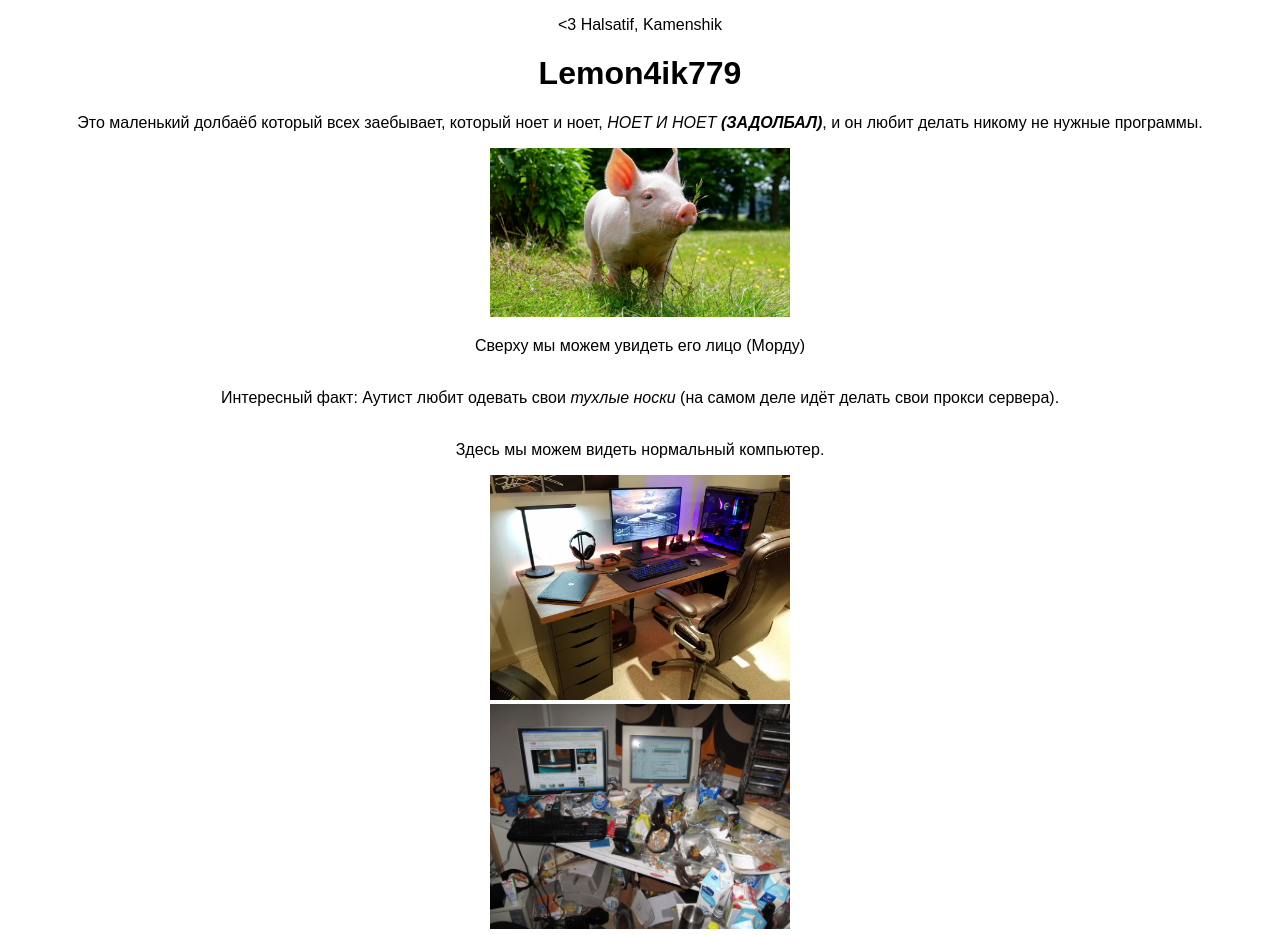
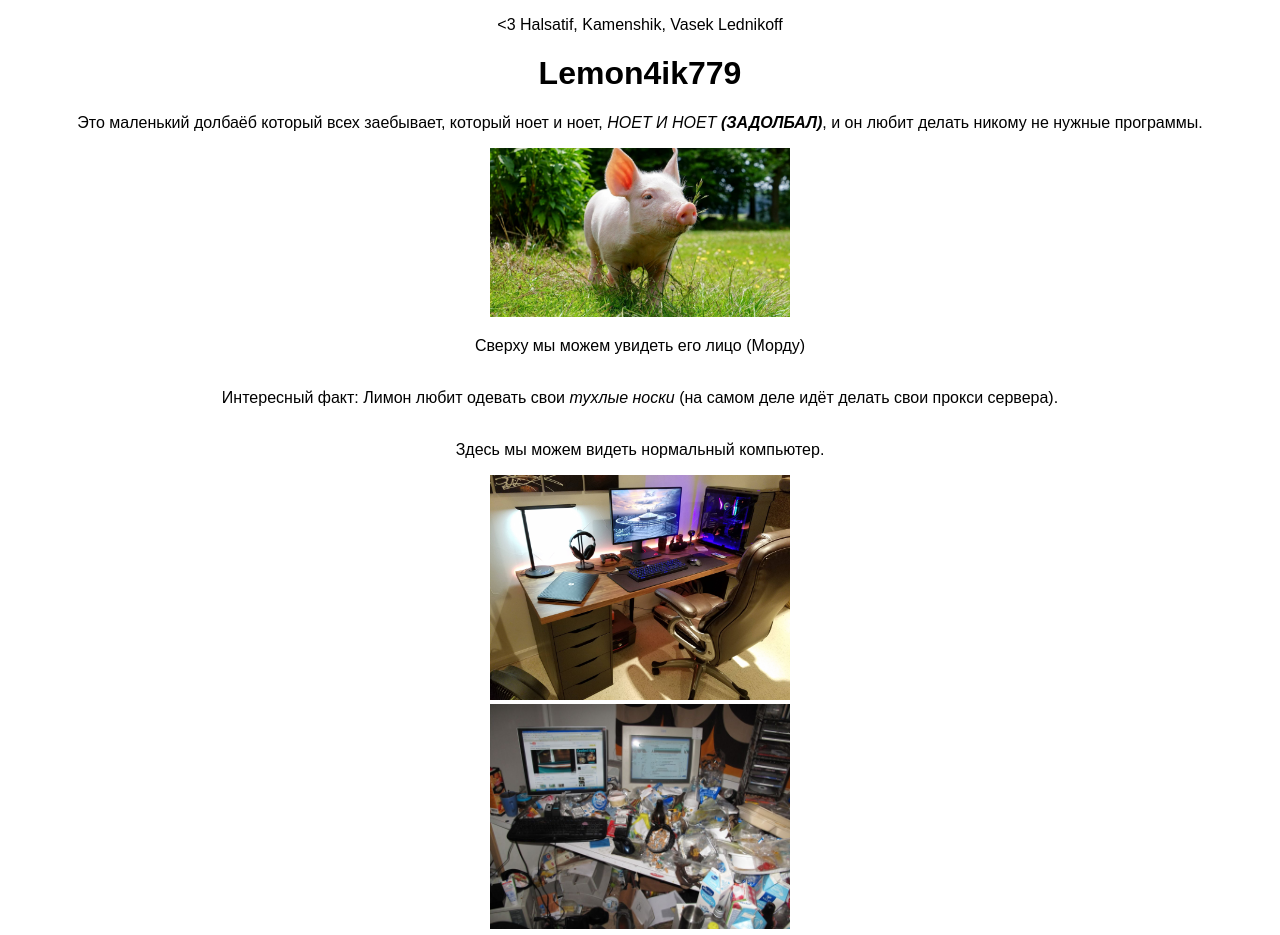
Before and after one commit to samaramo/bioOUTSINE, a plain HTML site: page index.html in a window 1280 px wide. Shown: the top 935 px of the page. Drawn offline with Linux system fonts and the light colour scheme.

Commit message:
Update index.html

```diff
--- a/index.html
+++ b/index.html
@@ -7,7 +7,7 @@
     <title>Био Лимона</title>
 </head>
 <body>
-    <p><3 Halsatif, Kamenshik</p>
+    <p><3 Halsatif, Kamenshik, Vasek Lednikoff</p>
     <h1>Lemon4ik779</h1>
     <style>
 body{
@@ -29,7 +29,7 @@ font-family: Arial, Helvetica, sans-serif
     <img src="img.jpg" alt="" srcset="" width="300px">
     <p>Сверху мы можем увидеть его лицо (Морду)</p>
 
-    <p><br> Интересный факт: Аутист любит одевать свои <i>тухлые носки</i> (на самом деле идёт делать свои прокси сервера).</p>
+    <p><br> Интересный факт: Лимон любит одевать свои <i>тухлые носки</i> (на самом деле идёт делать свои прокси сервера).</p>
     <p><br> Здесь мы можем видеть нормальный компьютер.</p>
     <img src="img1.jpg" alt="" srcset="" width="300px">
     <br> <r></r>
```
